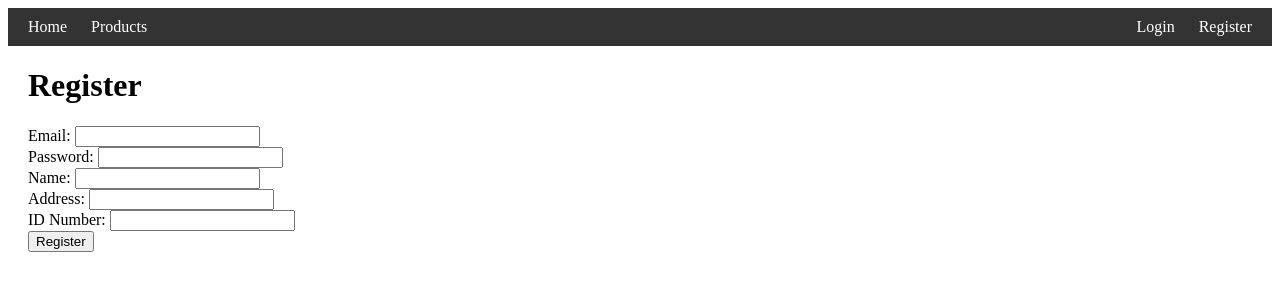
After one commit to Leivon8899/Base_de_datos_II, a Flask app: page /auth/register in a window 1280 px wide. The commit adds this page. Shown: the top 300 px of the page. Run offline with Flask 3, Linux system fonts and the light colour scheme.

Commit message:
banda de cosas

```diff
--- a/app.py
+++ b/app.py
@@ -1,24 +1,38 @@
-from flask import Flask, render_template, request, redirect, url_for
+from flask import Flask, render_template, request, redirect, url_for, session
 from routes.user_routes import user_bp
 from routes.cart_routes import cart_bp
 from routes.order_routes import order_bp
 from routes.product_routes import product_bp
+from routes.auth_routes import auth_bp
 from utils.db import get_db
+from utils.redis_client import get_redis_client
 from models.product import Product
 from models.cart import Cart
+from models.payment import Payment
+from models.order import Order
+import os
+
+secret_key = os.urandom(24)
 
 app = Flask(__name__)
+app.secret_key = secret_key  # Necesario para usar sesiones en Flask
 
 # Registrar blueprints
 app.register_blueprint(user_bp, url_prefix='/api')
 app.register_blueprint(cart_bp, url_prefix='/api')
 app.register_blueprint(order_bp, url_prefix='/api')
 app.register_blueprint(product_bp, url_prefix='/api')
+app.register_blueprint(auth_bp, url_prefix='/auth')
 
 def get_cart_count():
+    if 'token' not in session:
+        return 0
+    redis_client = get_redis_client()
+    user_id = redis_client.get(f"session:{session['token']}").decode('utf-8')
     db = get_db()
     cart_model = Cart(db)
-    items = cart_model.get_cart("default_cart")
+    cart_id = f"{user_id}"
+    items = cart_model.get_cart(cart_id)
     if items:
         return sum(item["quantity"] for item in items)
     return 0
@@ -29,7 +43,7 @@ def inject_cart_count():
 
 @app.route('/')
 def index():
-    return "Welcome to the API"
+    return render_template('home.html')
 
 @app.route('/products')
 def products_page():
@@ -47,52 +61,88 @@ def product_detail(product_id):
 
 @app.route('/add_to_cart', methods=['POST'])
 def add_to_cart():
+    if 'token' not in session:
+        return redirect(url_for('auth.login'))
+
+    redis_client = get_redis_client()
+    user_id = redis_client.get(f"session:{session['token']}").decode('utf-8')
+    product_id = request.form['product_id']
+    product_name = request.form['name']
+    quantity = int(request.form['quantity'])
+
+    db = get_db()
+    cart_model = Cart(db)
+    cart_id = f"{user_id}"
+    cart_model.add_to_cart(cart_id, product_id, quantity, product_name)
+
+    return redirect(url_for('products_page'))
+
+@app.route('/cart')
+def view_cart():
+    if 'token' not in session:
+        return redirect(url_for('auth.login'))
+
+    redis_client = get_redis_client()
+    user_id = redis_client.get(f"session:{session['token']}").decode('utf-8')
+    db = get_db()
+    cart_model = Cart(db)
+    cart_id = f"{user_id}"
+    items = cart_model.get_cart(cart_id)
+    return render_template('cart.html', items=items)
+
+@app.route('/update_cart', methods=['POST'])
+def update_cart():
+    if 'token' not in session:
+        return redirect(url_for('auth.login'))
+    redis_client = get_redis_client()
+    user_id = redis_client.get(f"session:{session['token']}").decode('utf-8')
     product_id = request.form['product_id']
     quantity = int(request.form['quantity'])
 
     db = get_db()
     cart_model = Cart(db)
-
-    cart_id = "default_cart"
-    cart_model.add_to_cart(cart_id, product_id, quantity)
-
-    return redirect(url_for('products_page'))
-
-@app.route('/cart')
-def view_cart():
-    db = get_db()
-    cart_model = Cart(db)
-    items = cart_model.get_cart("default_cart")
-    return render_template('cart.html', items=items)
-
-@app.route('/update_cart', methods=['POST'])
-def update_cart():
-    product_id = request.form['product_id']
-    quantity = int(request.form['quantity'])
-
-    db = get_db()
-    cart_model = Cart(db)
-
-    cart_id = "default_cart"
+    cart_id = f"{user_id}"
     cart_model.update_cart_quantity(cart_id, product_id, quantity)
 
     return redirect(url_for('view_cart'))
 
 @app.route('/remove_from_cart/<product_id>', methods=['POST'])
 def remove_from_cart(product_id):
+    if 'token' not in session:
+        return redirect(url_for('auth.login'))
+    redis_client = get_redis_client()
+    user_id = redis_client.get(f"session:{session['token']}").decode('utf-8')
     db = get_db()
     cart_model = Cart(db)
-    cart_id = "default_cart"
+    cart_id = f"{user_id}"
     cart_model.remove_from_cart(cart_id, product_id)
     return redirect(url_for('view_cart'))
 
 @app.route('/checkout', methods=['GET'])
 def checkout():
+    if 'token' not in session:
+        return redirect(url_for('auth.login'))
+    redis_client = get_redis_client()
+    user_id = redis_client.get(f"session:{session['token']}").decode('utf-8')
     db = get_db()
     cart_model = Cart(db)
-    items = cart_model.get_cart("default_cart")
+    cart_id = f"{user_id}"
+    items = cart_model.get_cart(cart_id)
+
+    # Obtener detalles del producto
+    product_model = Product(db)
+    detailed_items = []
+    for item in items:
+        product = product_model.get_product(item['productId'])
+        item_details = {
+            "name": product['name'],
+            "price": product['price'],
+            "quantity": item['quantity']
+        }
+        detailed_items.append(item_details)
+
     total = sum(item['quantity'] * get_product_price(item['productId'], db) for item in items)
-    return render_template('checkout.html', items=items, total=total)
+    return render_template('checkout.html', items=detailed_items, total=total)
 
 def get_product_price(product_id, db):
     product_model = Product(db)
@@ -101,29 +151,57 @@ def get_product_price(product_id, db):
 
 @app.route('/process_payment', methods=['POST'])
 def process_payment():
+    if 'token' not in session:
+        return redirect(url_for('auth.login'))
+    redis_client = get_redis_client()
+    user_id = redis_client.get(f"session:{session['token']}").decode('utf-8')
     payment_method = request.form['payment_method']
     installments = request.form.get('installments', '1')
 
     db = get_db()
     cart_model = Cart(db)
-    items = cart_model.get_cart("default_cart")
+    payment_model = Payment(db)
+    order_model = Order(db)
+
+    cart_id = f"{user_id}"
+    items = cart_model.get_cart(cart_id)
     total = sum(item['quantity'] * get_product_price(item['productId'], db) for item in items)
 
-    # Aquí es donde procesarías el pago usando una API de pago real.
-    # Vamos a simularlo y simplemente registrar la información del pago en la base de datos.
+    # Aplicar recargo del 15% si el método de pago es tarjeta de crédito
+    if payment_method == 'credit':
+        total += total * 0.15
+
+    # Generar un número de orden único
+    order_number = redis_client.incr('order_number')
 
     payment_info = {
+        "user_id": user_id,
         "payment_method": payment_method,
         "installments": int(installments),
         "total": total,
-        "items": items
+        "items": items,
+        "order_number": order_number
     }
 
-    # Guardar la información del pago en una colección "payments" en MongoDB
-    db.payments.insert_one(payment_info)
+    # Utilizar el modelo Payment para guardar la información del pago
+    payment_model.insert_payment(payment_info)
+
+    # Crear y guardar la orden en la colección "orders"
+    order_info = {
+        "order_number": order_number,
+        "user_id": user_id,
+        "items": items,
+        "total": total,
+        "payment_method": payment_method,
+        "installments": int(installments),
+        "status": "completed"
+    }
+
+    # Utilizar el modelo Order para guardar la información de la orden
+    order_model.insert_order(order_info)
 
     # Vaciar el carrito después del pago
-    cart_model.update_cart("default_cart", {"items": []})
+    cart_model.update_cart(cart_id, {"items": []})
 
     return render_template('payment_success.html', payment_info=payment_info)
 
@@ -136,5 +214,14 @@ def test_mongo():
     except Exception as e:
         return str(e)
 
+@app.route('/test_redis')
+def test_redis():
+    redis = get_redis_client()
+    try:
+        redis.ping()
+        return "Conexión a Redis exitosa."
+    except Exception as e:
+        return str(e)
+
 if __name__ == '__main__':
     app.run(debug=True)
--- a/models/cart.py
+++ b/models/cart.py
@@ -19,14 +19,14 @@ class Cart:
     def delete_cart(self, cart_id):
         return self.collection.delete_one({"cartId": cart_id})
 
-    def add_to_cart(self, cart_id, product_id, quantity):
+    def add_to_cart(self, cart_id, product_id, quantity,product_name):
         items = self.get_cart(cart_id)
         for item in items:
             if item["productId"] == product_id:
                 item["quantity"] += quantity
                 break
         else:
-            items.append({"productId": product_id, "quantity": quantity})
+            items.append({"productId": product_id, "quantity": quantity, "name": product_name })
         self.update_cart(cart_id, {"items": items})
 
     def remove_from_cart(self, cart_id, product_id):
--- /dev/null
+++ b/models/payment.py
@@ -0,0 +1,6 @@
+class Payment:
+    def __init__(self, db):
+        self.db = db
+
+    def insert_payment(self, payment_info):
+        self.db.payments.insert_one(payment_info)
--- /dev/null
+++ b/routes/auth_routes.py
@@ -0,0 +1,93 @@
+from flask import Blueprint, request, jsonify, render_template, redirect, url_for, session
+from utils.redis_client import get_redis_client
+import uuid
+import hashlib
+
+auth_bp = Blueprint('auth', __name__)
+redis_client = get_redis_client()
+
+def hash_password(password):
+    return hashlib.sha256(password.encode()).hexdigest()
+
+@auth_bp.route('/register', methods=['GET', 'POST'])
+def register():
+    if request.method == 'POST':
+        data = request.form
+        username = data.get('username')
+        password = data.get('password')
+        name = data.get('name')
+        address = data.get('address')
+        id_number = data.get('id_number')
+
+        if not username or not password or not name or not address or not id_number:
+            return render_template('register.html', error="All fields are required")
+
+        if redis_client.exists(f"user:{username}"):
+            return render_template('register.html', error="Username already exists")
+
+        hashed_password = hash_password(password)
+        user_data = {
+            "username": username,
+            "password": hashed_password,
+            "name": name,
+            "address": address,
+            "id_number": id_number
+        }
+        redis_client.hset(f"user:{username}", mapping=user_data)
+
+        return redirect(url_for('auth.login'))
+
+    return render_template('register.html')
+
+@auth_bp.route('/login', methods=['GET', 'POST'])
+def login():
+    if request.method == 'POST':
+        data = request.form
+        username = data.get('username')
+        password = data.get('password')
+
+        if not username or not password:
+            return render_template('login.html', error="Username and password are required")
+
+        hashed_password = hash_password(password)
+        stored_password = redis_client.hget(f"user:{username}", "password")
+        stored_password = stored_password.decode('utf-8') if stored_password else None
+
+        print(f"Login - Username: {username}, Hashed Password: {hashed_password}, Stored Password: {stored_password}")  # Debug print
+
+
+        if not stored_password or stored_password != hashed_password:
+            return render_template('login.html', error="Invalid username or password")
+
+        session_token = str(uuid.uuid4())
+        redis_client.set(f"session:{session_token}", username)
+        redis_client.expire(f"session:{session_token}", 3600)  # Session expires in 1 hour
+        session['token'] = session_token
+
+        return redirect(url_for('index'))
+
+    return render_template('login.html')
+
+@auth_bp.route('/logout', methods=['POST'])
+def logout():
+    token = session.get('token')
+
+    if not token:
+        return redirect(url_for('auth.login'))
+
+    redis_client.delete(f"session:{token}")
+    session.pop('token', None)
+
+    return redirect(url_for('auth.login'))
+
+
+@auth_bp.route('/profile')
+def profile():
+    token = session.get('token')
+    if not token or not redis_client.exists(f"session:{token}"):
+        return redirect(url_for('auth.login'))
+
+    username = redis_client.get(f"session:{token}").decode('utf-8')
+    user_data = redis_client.hgetall(f"user:{username}")
+    user = {k.decode('utf-8'): v.decode('utf-8') for k, v in user_data.items()}
+    return render_template('profile.html', user=user)
--- a/templates/base.html
+++ b/templates/base.html
@@ -15,6 +15,17 @@
         .navbar a {
             color: white;
             text-decoration: none;
+            margin: 0 10px;
+        }
+        .navbar form {
+            display: inline;
+        }
+        .navbar form button {
+            background: none;
+            border: none;
+            color: white;
+            text-decoration: underline;
+            cursor: pointer;
             margin: 0 10px;
         }
         .content {
@@ -40,7 +51,16 @@
             <a href="/products">Products</a>
         </div>
         <div>
-            <a href="/cart">Cart ({{ cart_count }})</a>
+            {% if session.token %}
+                <a href="/cart">Cart ({{ cart_count }})</a>
+                <a href="/auth/profile">Profile</a>
+                <form action="{{ url_for('auth.logout') }}" method="post" style="display:inline;">
+                    <button type="submit">Logout</button>
+                </form>
+            {% else %}
+                <a href="/auth/login">Login</a>
+                <a href="/auth/register">Register</a>
+            {% endif %}
         </div>
     </div>
     <div class="content">
--- a/templates/product_detail.html
+++ b/templates/product_detail.html
@@ -13,6 +13,7 @@
 
     <form action="/add_to_cart" method="post">
         <input type="hidden" name="product_id" value="{{ product.productId }}">
+        <input type="hidden" name="name" value="{{ product.description }}">
         <label for="quantity">Quantity:</label>
         <input type="number" id="quantity" name="quantity" min="1" value="1">
         <button type="submit">Add to Cart</button>
--- /dev/null
+++ b/templates/register.html
@@ -0,0 +1,40 @@
+{% extends "base.html" %}
+
+{% block title %}Register{% endblock %}
+
+{% block content %}
+<!DOCTYPE html>
+<html lang="en">
+<head>
+    <meta charset="UTF-8">
+    <meta name="viewport" content="width=device-width, initial-scale=1.0">
+    <title>Register</title>
+</head>
+<body>
+    <h1>Register</h1>
+    <form action="{{ url_for('auth.register') }}" method="post">
+        <label for="username">Email:</label>
+        <input type="text" id="username" name="username" required>
+        <br>
+        <label for="password">Password:</label>
+        <input type="password" id="password" name="password" required>
+        <br>
+        <label for="name">Name:</label>
+        <input type="text" id="name" name="name" required>
+        <br>
+        <label for="address">Address:</label>
+        <input type="text" id="address" name="address" required>
+        <br>
+        <label for="id_number">ID Number:</label>
+        <input type="text" id="id_number" name="id_number" required>
+        <br>
+        <input type="submit" value="Register">
+    </form>
+    {% if error %}
+        <p style="color: red;">{{ error }}</p>
+    {% endif %}
+</body>
+</html>
+
+</html>
+{% endblock %}
--- a/utils/redis_client.py
+++ b/utils/redis_client.py
@@ -1,5 +1,5 @@
 import redis
 
 def get_redis_client():
-    client = redis.Redis(host='localhost', port=6379, db=0)
+    client = redis.Redis(host='127.0.0.1', port=6379, db=0)
     return client
```
Also changed, not shown: models/order.py (+3 -6 lines), templates/checkout.html (+44 -1 lines), templates/home.html (added, +9 -0 lines), templates/login.html (added, +28 -0 lines), templates/payment_success.html (+9 -10 lines), templates/profile.html (added, +25 -0 lines).
